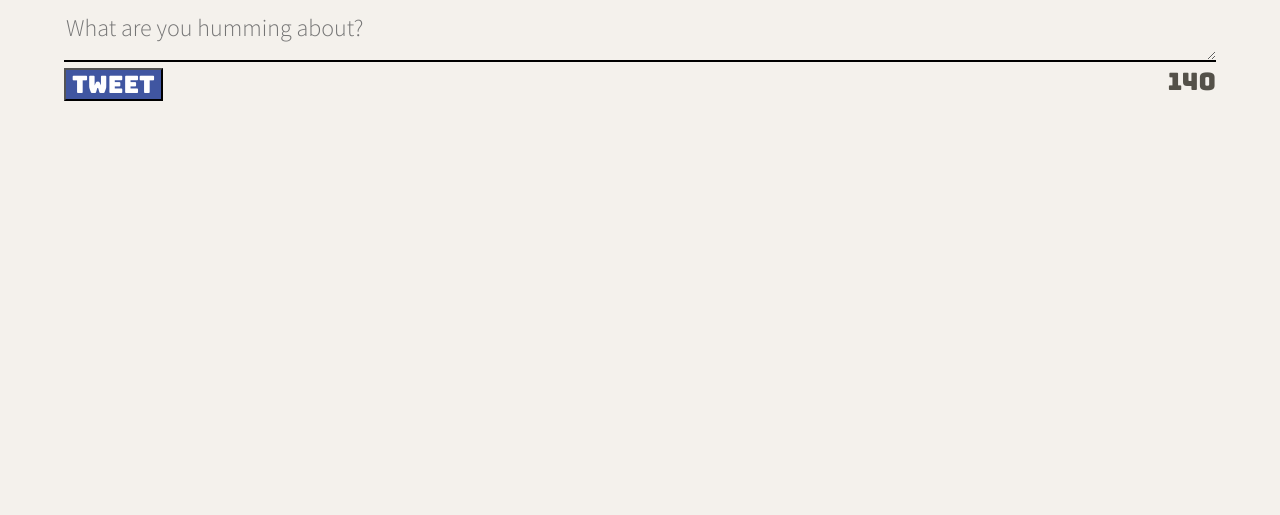
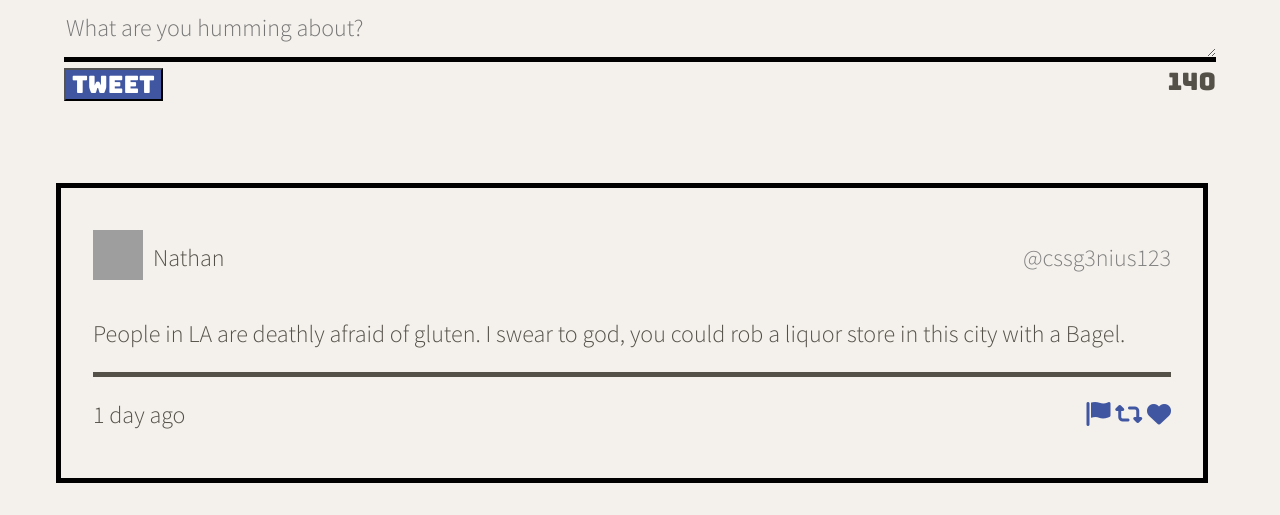
Before and after one commit to nathanpare/myTweeter, a website: page public/index.html in a window 1280 px wide. Shown: the part 589-1104 px from the top of the page. Before the commit the page ends 800 px from the top, so only its background shows below. Drawn offline with nearby package versions, Linux system fonts and the light colour scheme; grey boxes are pictures that could not be loaded.

Commit message:
Create the Tweet box

```diff
--- a/public/index.html
+++ b/public/index.html
@@ -39,11 +39,14 @@
     <link rel="stylesheet" href="/styles/header.css" type="text/css" />
     <link rel="stylesheet" href="/styles/main.css" type="text/css" />
     <link rel="stylesheet" href="/styles/new-tweet.css" type="text/css" />
+    <link rel="stylesheet" href="/styles/tweets.css" type="text/css" />
     <script src="https://code.jquery.com/jquery-3.6.0.min.js"></script>
 
     <!-- External JS -->
     <script src="https://ajax.googleapis.com/ajax/libs/jquery/3.4.1/jquery.min.js"></script>
     <script src="/scripts/composer-char-counter.js"></script>
+    <script src="/scripts/user-helper.js"></script>
+
 
     <!-- App JS -->
     <script type="text/javascript" src="/scripts/client.js"></script>
@@ -59,8 +62,7 @@
       </div>
     </nav>
 
-    <header>
-      <div class="profile">
+    <header class="profile">
       <div class="avatar">
           <img src="/images/profile-hex.png">
       </div>
@@ -83,6 +85,35 @@
           </div>
         </form>
       </section>
+
+      <article class="tweets">
+
+        <header class="top-of-tweet">
+          <div class="profname">
+        <a href="/scripts/user-helper.js">
+          <img src="https://i.imgur.com/73hZDYK.png"
+          width="50" height="50">
+       </a>
+        <p class="user-name">Nathan</p>
+        </div>
+        <p class="handle">@cssg3nius123</p>
+      </header>
+
+        <body class="tweet-body">
+        <p>People in LA are deathly afraid of gluten.
+        I swear to god, you could rob a liquor store in this city with a Bagel.</p>
+        </body>
+
+      <footer>
+        <p>1 day ago</p>
+        <div class="icons">
+          <i id="icon1" class="fa-solid fa-flag"></i>
+          <i id="icon2" class="fa-solid fa-retweet"></i>
+          <i id="icon3" class="fa-solid fa-heart"></i>
+        </div>
+        </footer>
+
+      </article>
     </main>
   </body>
 </html>
--- a/public/styles/header.css
+++ b/public/styles/header.css
@@ -1,4 +1,4 @@
-header {
+.profile {
   display: flex;
   color: #FFFFFF;
   background-color: #005096;
@@ -9,6 +9,7 @@ header {
   flex-direction: column;
   justify-content: center;
   margin-top: px;
+  padding-top: 8rem;
 }
 
 header div {
@@ -16,10 +17,3 @@ header div {
   align-items: flex-start;
   align-items: flex-end;
 }
-
-.profile {
-  display: flex;
-  align-items: center;
-  flex-direction: column;
-  padding-top: 8rem;
-}
--- a/public/styles/new-tweet.css
+++ b/public/styles/new-tweet.css
@@ -3,6 +3,7 @@ textarea {
   height: 50px;
   border: none;
   border-bottom: 2px black solid;
+  border-bottom-width: thick;
   background-color: #f4f1ec;
 }
 
@@ -27,6 +28,6 @@ textarea {
   display:flex;
   flex-direction: column;
   justify-content: center;
-  padding-left: 5%;
-  padding-right: 5%;
+  margin-left: 5%;
+  margin-right: 5%;
 }
--- /dev/null
+++ b/public/styles/tweets.css
@@ -0,0 +1,68 @@
+.tweets {
+  box-sizing: border-box;
+  border: solid;
+  border-color: black;
+  border-width: thick;
+  width: 90%;
+  height: 300px;
+  padding-left: 5%;
+  padding-right: 5%;
+  padding: 2rem 2rem 2rem 2rem;
+  margin: 2rem 3.5rem;
+  justify-content: center;
+  transition: box-shadow .3s;
+}
+
+.tweets:hover {
+  box-shadow: 10px 10px 5px gray;
+}
+
+.icons {
+  color: #4056A1;
+}
+
+#icon1:hover {
+  color: orange;
+}
+
+#icon2:hover {
+  color: orange;
+}
+
+#icon3:hover {
+  color: orange;
+}
+
+.top-of-tweet {
+  display: flex;
+  align-items: center;
+  justify-content: space-between;
+}
+
+.profname {
+  align-items: center;
+}
+
+.tweet-body {
+  width: 100%;
+  height: 50px;
+}
+
+footer {
+  display: flex;
+  flex-direction: row;
+  justify-content: space-between;
+  align-items: center;
+  border: none;
+  border-top-style: solid;
+  border-bottom-color: black;
+  border-width: thick;
+}
+
+.user-name {
+  padding-left: 10px;
+}
+
+.handle {
+  color: gray;
+}
--- a/server/data-files/initial-tweets.json
+++ b/server/data-files/initial-tweets.json
@@ -8,7 +8,7 @@
     "content": {
       "text": "If I have seen further it is by standing on the shoulders of giants"
     },
-    "created_at": 1647724362147
+    "created_at": 1647808615191
   },
   {
     "user": {
@@ -19,6 +19,6 @@
     "content": {
       "text": "Je pense , donc je suis"
     },
-    "created_at": 1647810762147
+    "created_at": 1647895015191
   }
 ]
```
